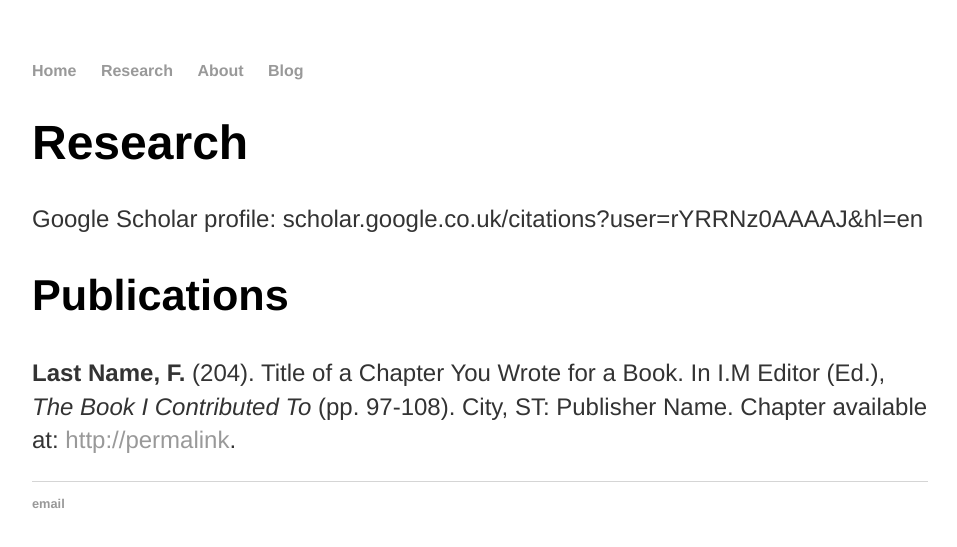
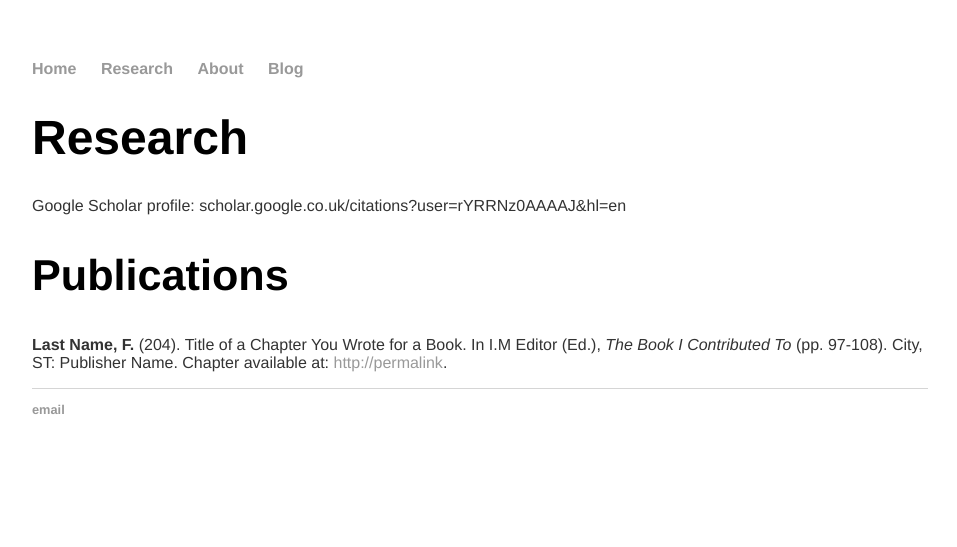
Before and after one commit to josebarbamontoya/josebarbamontoya.github.io, a Jekyll site: the page built from research/index.html, in a window 1280 px wide. Shown: the top 547 px of the page, without its empty margins (160-1117 px from the left). Built offline with Jekyll 4.4.1, drawn with Linux system fonts in a browser that asks for light colours.

Commit message:
Update main.css

```diff
--- a/css/main.css
+++ b/css/main.css
@@ -3,7 +3,7 @@ body { margin: 60px auto; width: 70%; }
 a { text-decoration: none; color: #999; }
 a:hover { text-decoration: underline; }
 
-p, ul { font-size: 1.5em; font-family: 'Helvetica', 'Arial', 'Sans-Serif'; line-height: 1.4em; color: #333; }
+p, ul { font-size: 1em; font-family: 'Helvetica', 'Arial', 'Sans-Serif'; color: #333; }
 
 h1, h2, h3, h4 { font-family: 'Helvetica', 'Arial', 'Sans-Serif'; }
 h1 { font-size: 3em;  }
```
